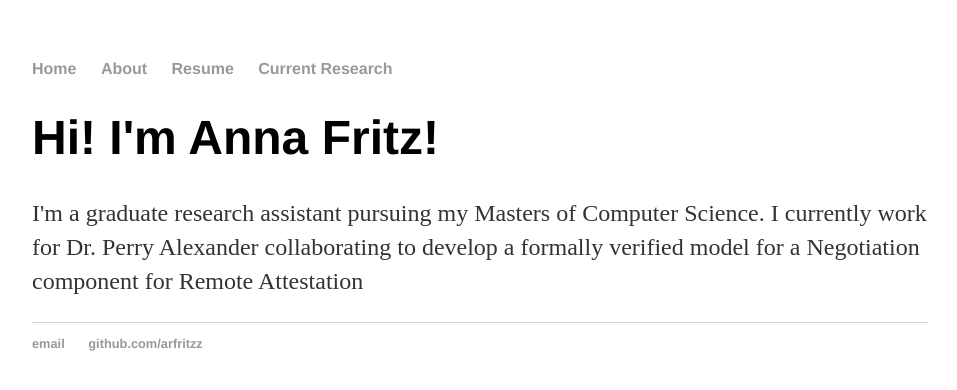
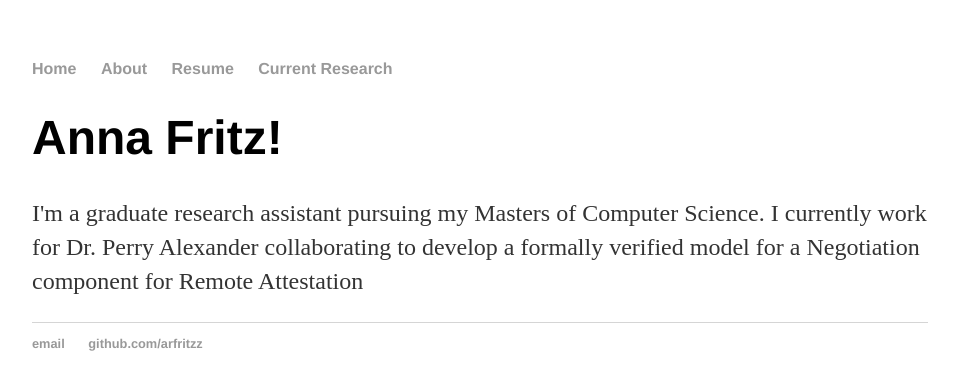
Before and after one commit to arfritzz/arfritzz.github.io, a Jekyll site: the page index.html, which Jekyll copies as it is, in a window 1280 px wide. Shown: the top 390 px of the page, without its empty margins (160-1117 px from the left). Built offline with Jekyll 4.4.1, drawn with Linux system fonts in a browser that asks for light colours.

```diff
--- a/index.html
+++ b/index.html
@@ -15,7 +15,7 @@
      </nav>
      <div class="container">
      <div class="blurb">
-        <h1> Hi! I'm Anna Fritz! </h1>
+        <h1> Anna Fritz! </h1>
            <p>I'm a graduate research assistant pursuing my Masters of Computer Science.
               I currently work for Dr. Perry Alexander collaborating to develop a
               formally verified model for a Negotiation component for Remote Attestation
```
